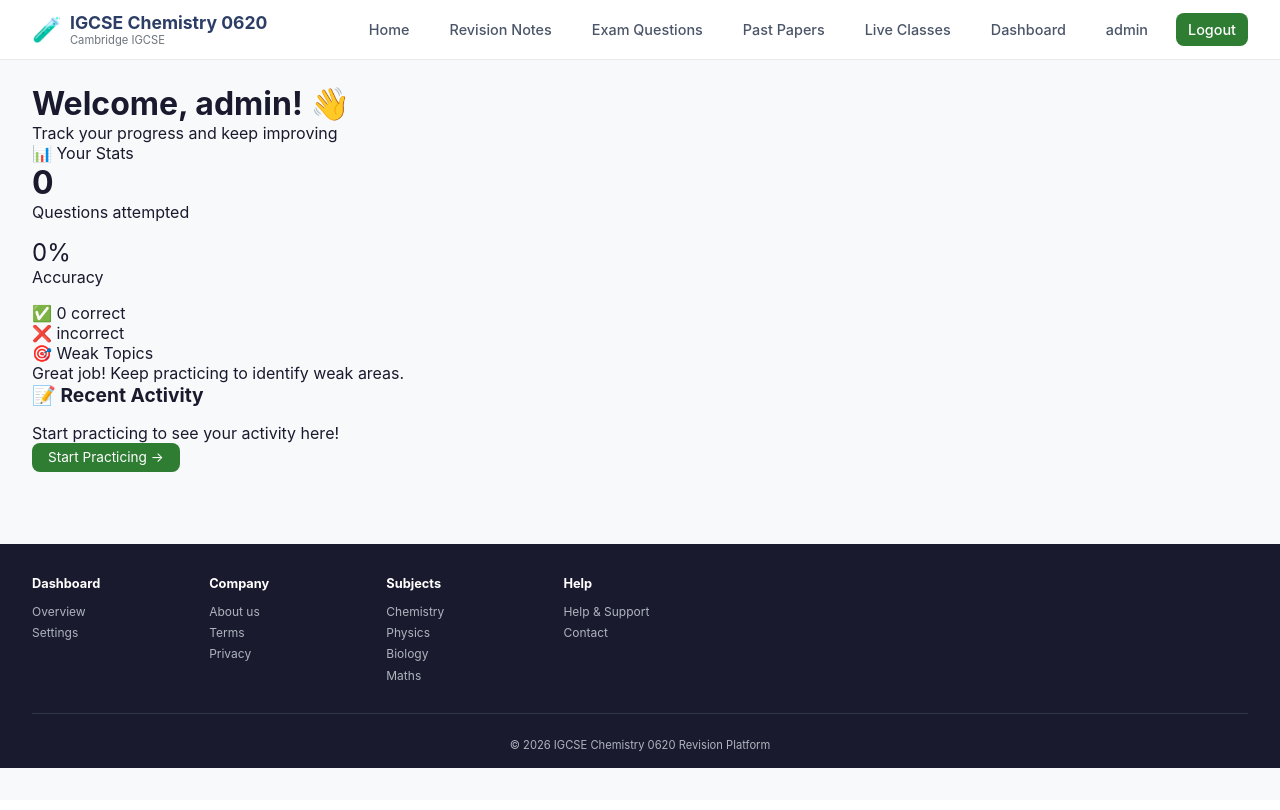
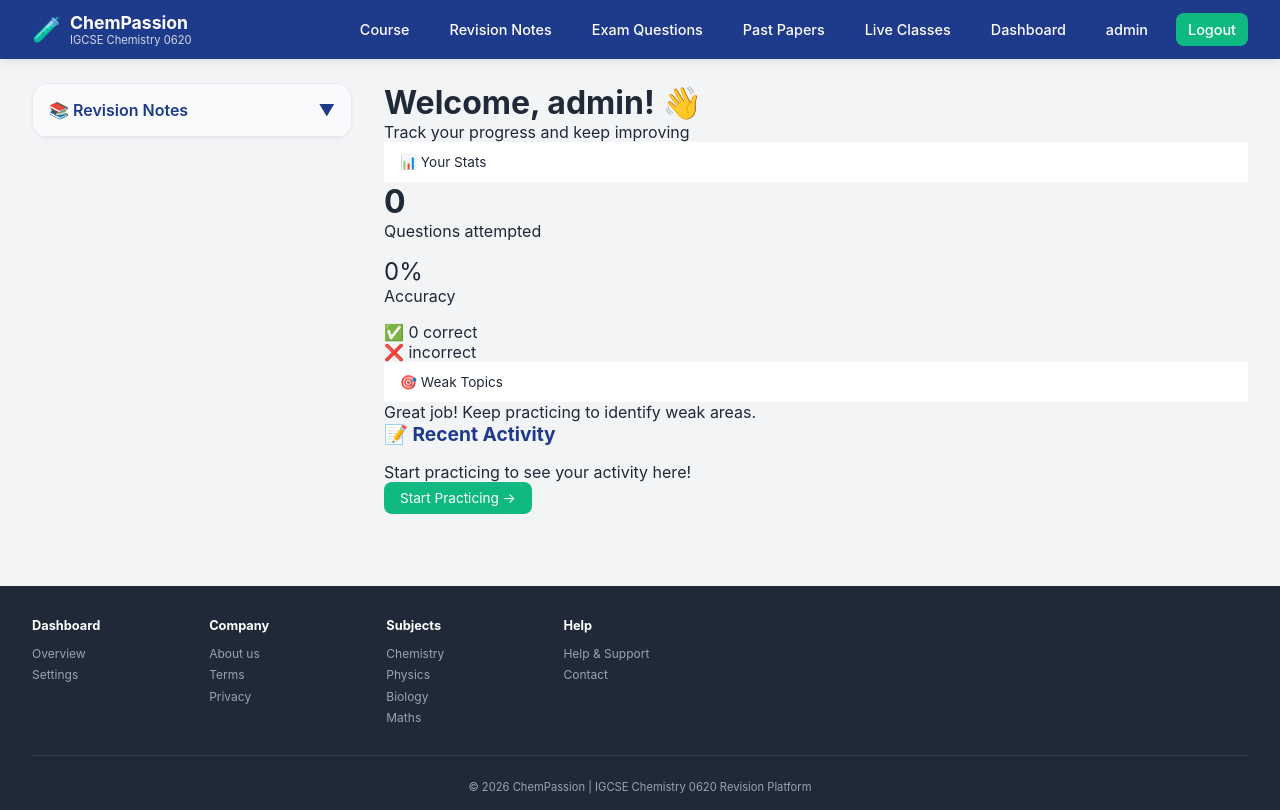
Before and after one commit to haseebahmad89000/Chempassion, a Django app: page /dashboard/ in a window 1280 px wide. Before the commit the page ends 768 px from the top, so only its background shows below. Run offline with Django 5.2, Linux system fonts and the light colour scheme; a user stored in the database is signed in; data comes from the database, SQL or seed files in the repository; data that the repository does not hold is empty.

Commit message:
Add collapsible sidebar with topic groups like Save My Exams

```diff
--- a/pastpapers/templates/pastpapers/base.html
+++ b/pastpapers/templates/pastpapers/base.html
@@ -13,18 +13,19 @@
 
         body {
             font-family: 'Inter', -apple-system, BlinkMacSystemFont, 'Segoe UI', Roboto, sans-serif;
-            background: #f8f9fa;
-            color: #1a1a2e;
+            background: #F3F4F6;
+            color: #1F2937;
         }
 
-        /* Header - Clean & Simple */
+        /* Header - Deep Blue */
         .header {
-            background: white;
-            border-bottom: 1px solid #e9ecef;
+            background: #1E3A8A;
+            color: white;
             position: sticky;
             top: 0;
             z-index: 100;
             padding: 0.75rem 2rem;
+            box-shadow: 0 2px 10px rgba(0,0,0,0.1);
         }
 
         .header-content {
@@ -47,12 +48,12 @@
 
         .logo-text h1 {
             font-size: 1.1rem;
-            color: #2c3e66;
+            color: white;
         }
 
         .logo-text p {
             font-size: 0.7rem;
-            color: #6c757d;
+            opacity: 0.8;
         }
 
         .nav {
@@ -63,31 +64,31 @@
 
         .nav a {
             text-decoration: none;
-            color: #4a5568;
+            color: white;
             font-weight: 500;
             font-size: 0.9rem;
-            transition: color 0.2s;
+            transition: all 0.2s;
             padding: 0.5rem 0.75rem;
+            border-radius: 8px;
         }
 
         .nav a:hover {
-            color: #2e7d32;
+            background: rgba(255,255,255,0.1);
         }
 
         .nav a.active {
-            color: #2e7d32;
-            border-bottom: 2px solid #2e7d32;
+            background: rgba(255,255,255,0.2);
         }
 
         .btn-login {
-            background: #2e7d32;
+            background: #10B981;
             color: white !important;
             padding: 0.4rem 1rem;
             border-radius: 8px;
         }
 
         .btn-login:hover {
-            background: #1b5e20;
+            background: #059669;
         }
 
         /* Main Layout - Two Column */
@@ -101,36 +102,38 @@
 
         /* Sidebar */
         .sidebar {
-            width: 280px;
+            width: 320px;
             flex-shrink: 0;
         }
 
         .sidebar-card {
             background: white;
-            border-radius: 12px;
-            border: 1px solid #e9ecef;
+            border-radius: 16px;
+            border: 1px solid #E5E7EB;
             overflow: hidden;
             position: sticky;
             top: 80px;
+            box-shadow: 0 1px 3px rgba(0,0,0,0.05);
         }
 
         .sidebar-header {
-            padding: 1rem;
-            background: #f8f9fa;
-            border-bottom: 1px solid #e9ecef;
-            font-weight: 600;
             display: flex;
             justify-content: space-between;
             align-items: center;
             cursor: pointer;
+            padding: 1rem;
+            background: #F9FAFB;
+            border-bottom: 1px solid #E5E7EB;
+            font-weight: 600;
+            color: #1E3A8A;
         }
 
-        .sidebar-header:hover {
-            background: #e9ecef;
+        .toggle-icon {
+            transition: transform 0.2s;
         }
 
         .sidebar-content {
-            max-height: 500px;
+            max-height: 800px;
             overflow-y: auto;
             transition: max-height 0.3s ease;
         }
@@ -140,25 +143,111 @@
             overflow: hidden;
         }
 
-        .topic-link {
-            display: block;
-            padding: 0.6rem 1rem;
+        .sidebar-content.collapsed .toggle-icon {
+            transform: rotate(180deg);
+        }
+
+        /* Topic Groups */
+        .topic-group {
+            border-bottom: 1px solid #E5E7EB;
+        }
+
+        .topic-header {
+            padding: 0.75rem 1rem;
+            cursor: pointer;
+            display: flex;
+            align-items: center;
+            gap: 0.5rem;
+            background: white;
+            transition: background 0.2s;
+            font-size: 0.85rem;
+        }
+
+        .topic-header:hover {
+            background: #F9FAFB;
+        }
+
+        .topic-number {
+            font-weight: 600;
+            color: #10B981;
+            width: 28px;
+        }
+
+        .topic-title {
+            flex: 1;
+            color: #1F2937;
+            font-weight: 500;
+        }
+
+        .topic-count {
+            font-size: 0.65rem;
+            color: #6B7280;
+            background: #F3F4F6;
+            padding: 0.2rem 0.5rem;
+            border-radius: 12px;
+        }
+
+        .topic-arrow {
+            font-size: 0.7rem;
+            color: #9CA3AF;
+            transition: transform 0.2s;
+        }
+
+        .topic-group.open .topic-arrow {
+            transform: rotate(180deg);
+        }
+
+        .topic-sublist {
+            max-height: 0;
+            overflow: hidden;
+            transition: max-height 0.3s ease-out;
+            background: #FAFAFE;
+            padding-left: 2rem;
+        }
+
+        .topic-group.open .topic-sublist {
+            max-height: 500px;
+            padding-bottom: 0.5rem;
+        }
+
+        .subtopic-link {
+            display: flex;
+            align-items: center;
+            gap: 0.5rem;
+            padding: 0.5rem 0.5rem 0.5rem 1rem;
             text-decoration: none;
-            color: #4a5568;
-            font-size: 0.85rem;
-            border-bottom: 1px solid #f0f0f0;
+            font-size: 0.75rem;
+            color: #4B5563;
+            border-radius: 8px;
+            margin: 0.25rem 0.5rem;
             transition: all 0.2s;
         }
 
-        .topic-link:hover {
-            background: #e8f5e9;
-            color: #2e7d32;
-            padding-left: 1.3rem;
+        .subtopic-link:hover {
+            background: #F0FDF4;
+            color: #10B981;
         }
 
-        .topic-link.active {
-            background: #2e7d32;
-            color: white;
+        .subtopic-number {
+            color: #9CA3AF;
+            font-size: 0.7rem;
+            width: 28px;
+        }
+
+        .subtopic-title {
+            flex: 1;
+        }
+
+        .subtopic-badge {
+            font-size: 0.7rem;
+            color: #10B981;
+        }
+
+        .subtopic-empty {
+            padding: 0.5rem 0.5rem 0.5rem 1rem;
+            font-size: 0.7rem;
+            color: #9CA3AF;
+            font-style: italic;
         }
 
         /* Main Content */
@@ -167,54 +256,50 @@
             min-width: 0;
         }
 
-        /* Hero Section - Small (Homepage Only) */
-        .hero-small {
-            background: linear-gradient(135deg, #2e7d32 0%, #1b5e20 100%);
+        /* Buttons */
+        .btn {
+            background: #10B981;
             color: white;
-            padding: 1.5rem 2rem;
-            border-radius: 16px;
-            margin-bottom: 2rem;
-            display: flex;
-            justify-content: space-between;
-            align-items: center;
-            flex-wrap: wrap;
-            gap: 1rem;
+            padding: 0.5rem 1rem;
+            border-radius: 8px;
+            text-decoration: none;
+            font-size: 0.85rem;
+            display: inline-block;
+            transition: all 0.2s;
+            border: none;
+            cursor: pointer;
         }
 
-        .hero-small h1 {
-            font-size: 1.5rem;
-            margin-bottom: 0.25rem;
+        .btn:hover {
+            background: #059669;
+            transform: translateY(-1px);
         }
 
-        .hero-small p {
-            font-size: 0.9rem;
-            opacity: 0.9;
+        .btn-outline {
+            background: transparent;
+            border: 1px solid #10B981;
+            color: #10B981;
         }
 
-        .hero-stats-small {
-            display: flex;
-            gap: 1.5rem;
+        .btn-outline:hover {
+            background: #10B981;
+            color: white;
         }
 
-        .stat-small {
-            text-align: center;
+        .btn-orange {
+            background: #F59E0B;
+            color: white;
         }
 
-        .stat-number-small {
-            font-size: 1.2rem;
-            font-weight: bold;
-        }
-
-        .stat-label-small {
-            font-size: 0.7rem;
-            opacity: 0.9;
+        .btn-orange:hover {
+            background: #D97706;
         }
 
         /* Cards */
         .card-grid {
             display: grid;
             grid-template-columns: repeat(auto-fill, minmax(280px, 1fr));
-            gap: 1.5rem;
+            gap: 1.2rem;
             margin-bottom: 2rem;
         }
 
@@ -222,39 +307,40 @@
             background: white;
             border-radius: 16px;
             padding: 1.2rem;
-            box-shadow: 0 1px 3px rgba(0,0,0,0.1);
             transition: all 0.2s;
             text-decoration: none;
             color: inherit;
             display: block;
-            border: 1px solid #e9ecef;
+            border: 1px solid #E5E7EB;
+            box-shadow: 0 1px 2px rgba(0,0,0,0.05);
         }
 
         .feature-card:hover {
             transform: translateY(-2px);
-            box-shadow: 0 8px 20px rgba(0,0,0,0.1);
-            border-color: #2e7d32;
+            box-shadow: 0 8px 20px rgba(30,58,138,0.1);
+            border-color: #7C3AED;
         }
 
         .feature-icon {
             font-size: 1.8rem;
-            margin-bottom: 0.8rem;
+            margin-bottom: 0.5rem;
         }
 
         .feature-card h3 {
             font-size: 1rem;
             margin-bottom: 0.3rem;
+            color: #1E3A8A;
         }
 
         .feature-card p {
-            font-size: 0.8rem;
-            color: #6c757d;
+            font-size: 0.75rem;
+            color: #6B7280;
         }
 
         /* Footer */
         .footer {
-            background: #1a1a2e;
-            color: #adb5bd;
+            background: #1F2937;
+            color: #9CA3AF;
             padding: 2rem 2rem 1rem;
             margin-top: 3rem;
         }
@@ -275,17 +361,21 @@
 
         .footer-section a {
             display: block;
-            color: #adb5bd;
+            color: #9CA3AF;
             text-decoration: none;
             font-size: 0.75rem;
             margin-bottom: 0.4rem;
+        }
+
+        .footer-section a:hover {
+            color: #10B981;
         }
 
         .footer-bottom {
             text-align: center;
             padding-top: 1.5rem;
             margin-top: 1.5rem;
-            border-top: 1px solid #2d3748;
+            border-top: 1px solid #374151;
             font-size: 0.7rem;
         }
 
@@ -297,27 +387,9 @@
             .sidebar {
                 width: 100%;
             }
-            .hero-small {
-                flex-direction: column;
-                text-align: center;
-            }
             .nav {
                 display: none;
             }
-        }
-
-        .btn {
-            background: #2e7d32;
-            color: white;
-            padding: 0.4rem 1rem;
-            border-radius: 8px;
-            text-decoration: none;
-            font-size: 0.85rem;
-            display: inline-block;
-        }
-
-        .btn:hover {
-            background: #1b5e20;
         }
 
         .section-header {
@@ -326,12 +398,12 @@
 
         .section-header h2 {
             font-size: 1.2rem;
-            color: #1a1a2e;
+            color: #1E3A8A;
         }
 
         /* Revision Notes Specific */
         .point-item {
-            border: 1px solid #e9ecef;
+            border: 1px solid #E5E7EB;
             border-radius: 12px;
             margin-bottom: 0.8rem;
             background: white;
@@ -429,12 +502,12 @@
             <div class="logo">
                 <div class="logo-icon">🧪</div>
                 <div class="logo-text">
-                    <h1>IGCSE Chemistry 0620</h1>
-                    <p>Cambridge IGCSE</p>
+                    <h1>ChemPassion</h1>
+                    <p>IGCSE Chemistry 0620</p>
                 </div>
             </div>
             <nav class="nav">
-                <a href="{% url 'home' %}" class="{% if request.path == '/' %}active{% endif %}">Home</a>
+                <a href="{% url 'home' %}" class="{% if request.path == '/' %}active{% endif %}">Course</a>
                 <a href="{% url 'revision_notes' %}">Revision Notes</a>
                 <a href="{% url 'exam_questions' %}">Exam Questions</a>
                 <a href="{% url 'past_papers' %}">Past Papers</a>
@@ -451,9 +524,38 @@
     </header>
 
     <div class="main-layout">
-        {% block sidebar %}
-        <!-- Sidebar will be overridden by child templates -->
-        {% endblock %}
+        <!-- Sidebar with Collapsible Topics -->
+        <aside class="sidebar">
+            <div class="sidebar-card">
+                <div class="sidebar-header" onclick="toggleAllTopics()">
+                    <span>📚 Revision Notes</span>
+                    <span class="toggle-icon">▼</span>
+                </div>
+                <div class="sidebar-content" id="sidebarContent">
+                    {% for topic in topics %}
+                    <div class="topic-group" id="topic-group-{{ topic.id }}">
+                        <div class="topic-header" onclick="toggleTopic({{ topic.id }})">
+                            <span class="topic-number">{{ topic.code }}.</span>
+                            <span class="topic-title">{{ topic.name }}</span>
+                            <span class="topic-count">{{ topic.subtopics.count }} Topics - {{ topic.question_count }} Notes</span>
+                            <span class="topic-arrow">▼</span>
+                        </div>
+                        <div class="topic-sublist" id="topic-sublist-{{ topic.id }}">
+                            {% for subtopic in topic.subtopics.all %}
+                            <a href="{% url 'subtopic_detail' subtopic.id %}" class="subtopic-link">
+                                <span class="subtopic-number">{{ topic.code }}.{{ forloop.counter }}</span>
+                                <span class="subtopic-title">{{ subtopic.name }}</span>
+                                <span class="subtopic-badge">📄</span>
+                            </a>
+                            {% empty %}
+                            <div class="subtopic-empty">Coming soon</div>
+                            {% endfor %}
+                        </div>
+                    </div>
+                    {% endfor %}
+                </div>
+            </div>
+        </aside>
 
         <main class="content">
             {% block content %}{% endblock %}
@@ -487,15 +589,37 @@
             </div>
         </div>
         <div class="footer-bottom">
-            <p>&copy; 2026 IGCSE Chemistry 0620 Revision Platform</p>
+            <p>&copy; 2026 ChemPassion | IGCSE Chemistry 0620 Revision Platform</p>
         </div>
     </footer>
 
     <script>
-        function toggleSidebar() {
-            document.querySelector('.sidebar-content').classList.toggle('collapsed');
+        function toggleTopic(topicId) {
+            const group = document.getElementById(`topic-group-${topicId}`);
+            if (group) {
+                group.classList.toggle('open');
+            }
         }
-        {% block extra_js %}{% endblock %}
+
+        function toggleAllTopics() {
+            const sidebar = document.getElementById('sidebarContent');
+            if (sidebar) {
+                sidebar.classList.toggle('collapsed');
+            }
+        }
+
+        // Make point items clickable
+        document.addEventListener('DOMContentLoaded', function() {
+            document.querySelectorAll('.point-question').forEach(question => {
+                question.addEventListener('click', function() {
+                    const parent = this.closest('.point-item');
+                    if (parent) {
+                        parent.classList.toggle('open');
+                    }
+                });
+            });
+        });
     </script>
+    {% block extra_js %}{% endblock %}
 </body>
 </html>
```
Also changed, not shown: other parts of pastpapers/templates/pastpapers/base.html (+13 -12 lines).
